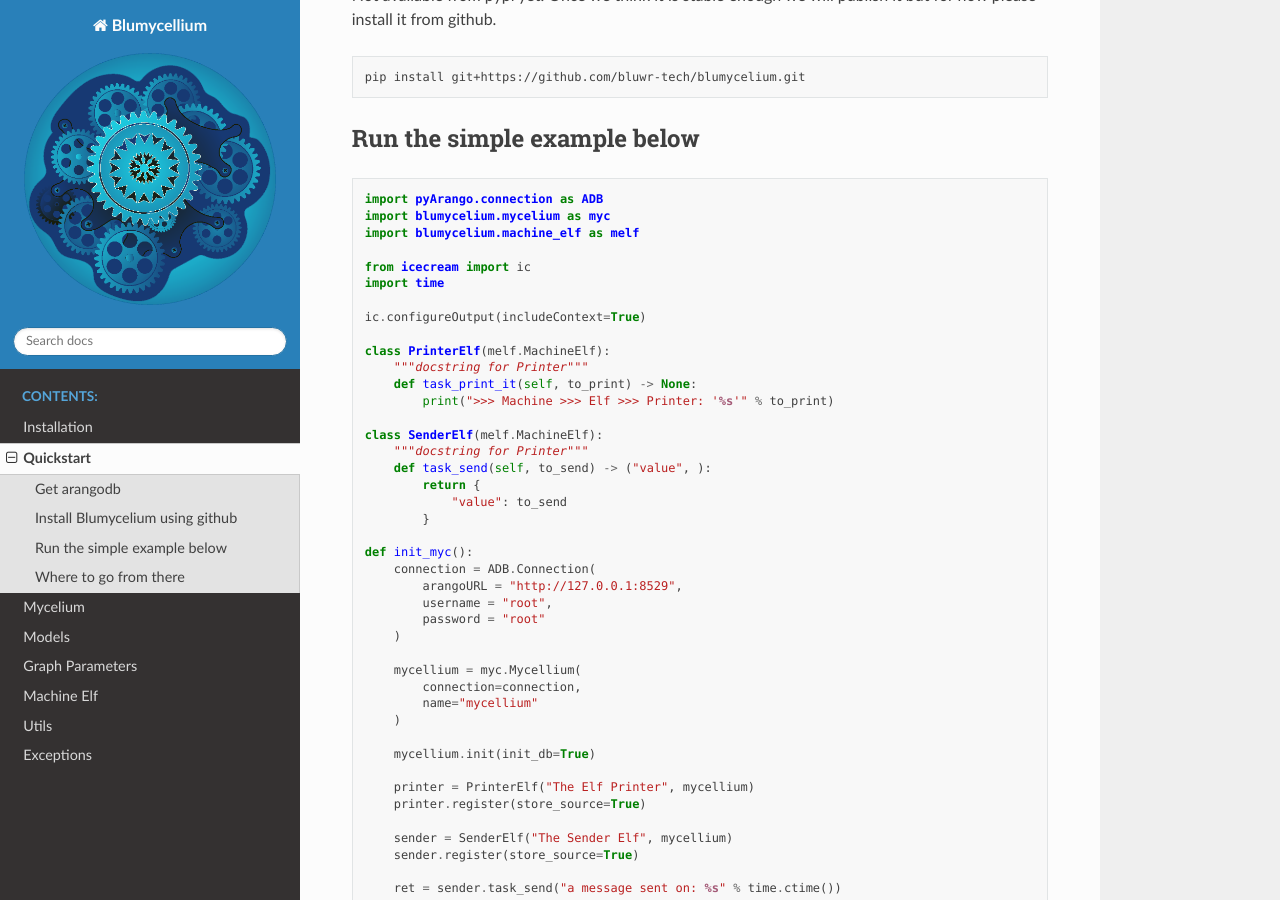
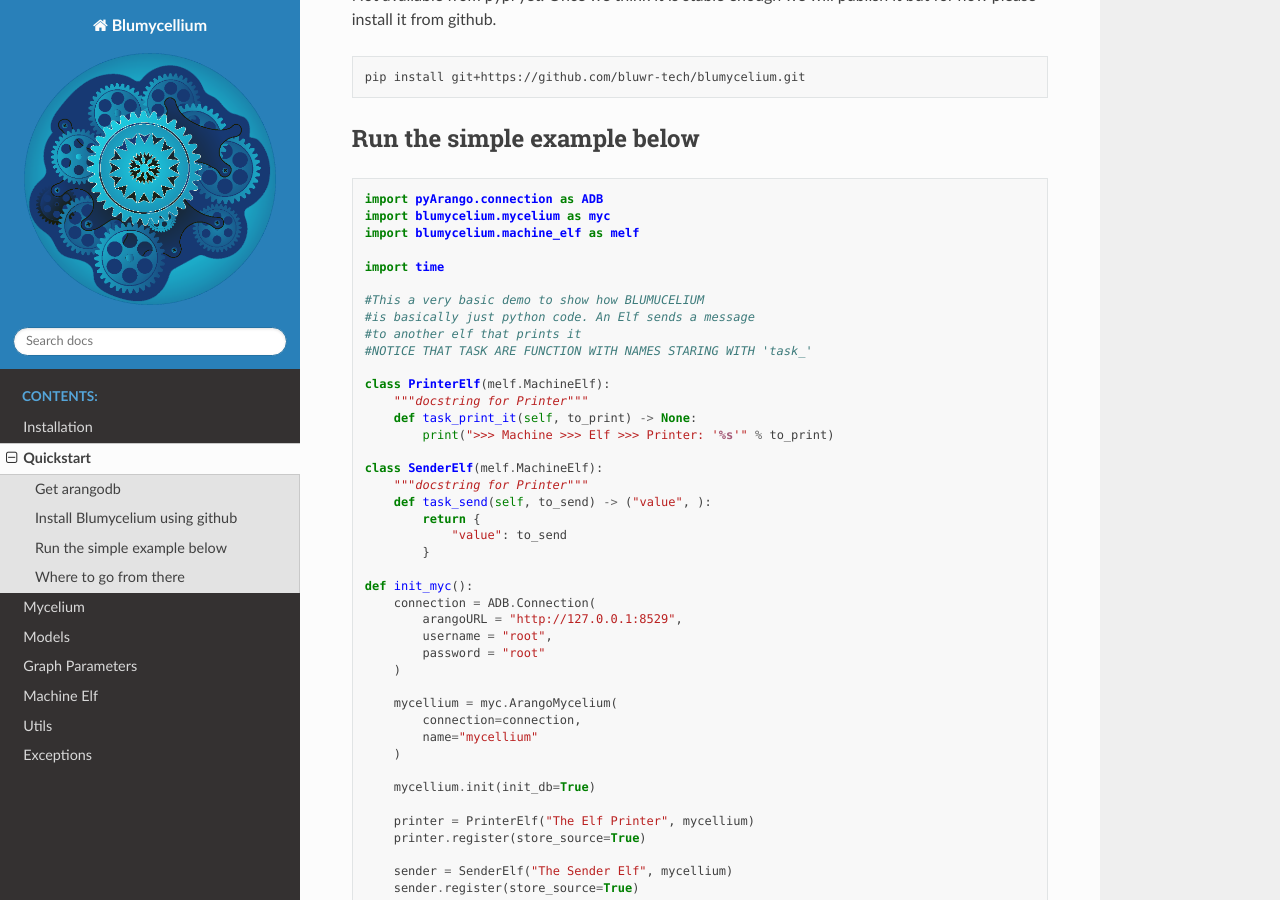
Before and after one commit to bluwr-tech/blumycelium, a Sphinx documentation site: the page built from blumycelium/docs/quickstart.rst, in a window 1280 px wide and 900 px high, scrolled down 451 px. Built offline with Sphinx 7.4.7 and the Read the Docs theme 2.0.0, drawn with Linux system fonts in a browser that asks for light colours.

Commit message:
example update

```diff
--- a/blumycelium/docs/quickstart.rst
+++ b/blumycelium/docs/quickstart.rst
@@ -32,10 +32,12 @@ Run the simple example below
     import blumycelium.mycelium as myc
     import blumycelium.machine_elf as melf
 
-    from icecream import ic
     import time
 
-    ic.configureOutput(includeContext=True)
+    #This a very basic demo to show how BLUMUCELIUM
+    #is basically just python code. An Elf sends a message
+    #to another elf that prints it
+    #NOTICE THAT TASK ARE FUNCTION WITH NAMES STARING WITH 'task_'
 
     class PrinterElf(melf.MachineElf):
         """docstring for Printer"""
@@ -56,7 +58,7 @@ Run the simple example below
             password = "root"
         )
 
-        mycellium = myc.Mycellium(
+        mycellium = myc.ArangoMycelium(
             connection=connection,
             name="mycellium"
         )
@@ -81,6 +83,7 @@ Run the simple example below
         init_myc()
 
 
+
 Where to go from there
 ----------------------
 
```
